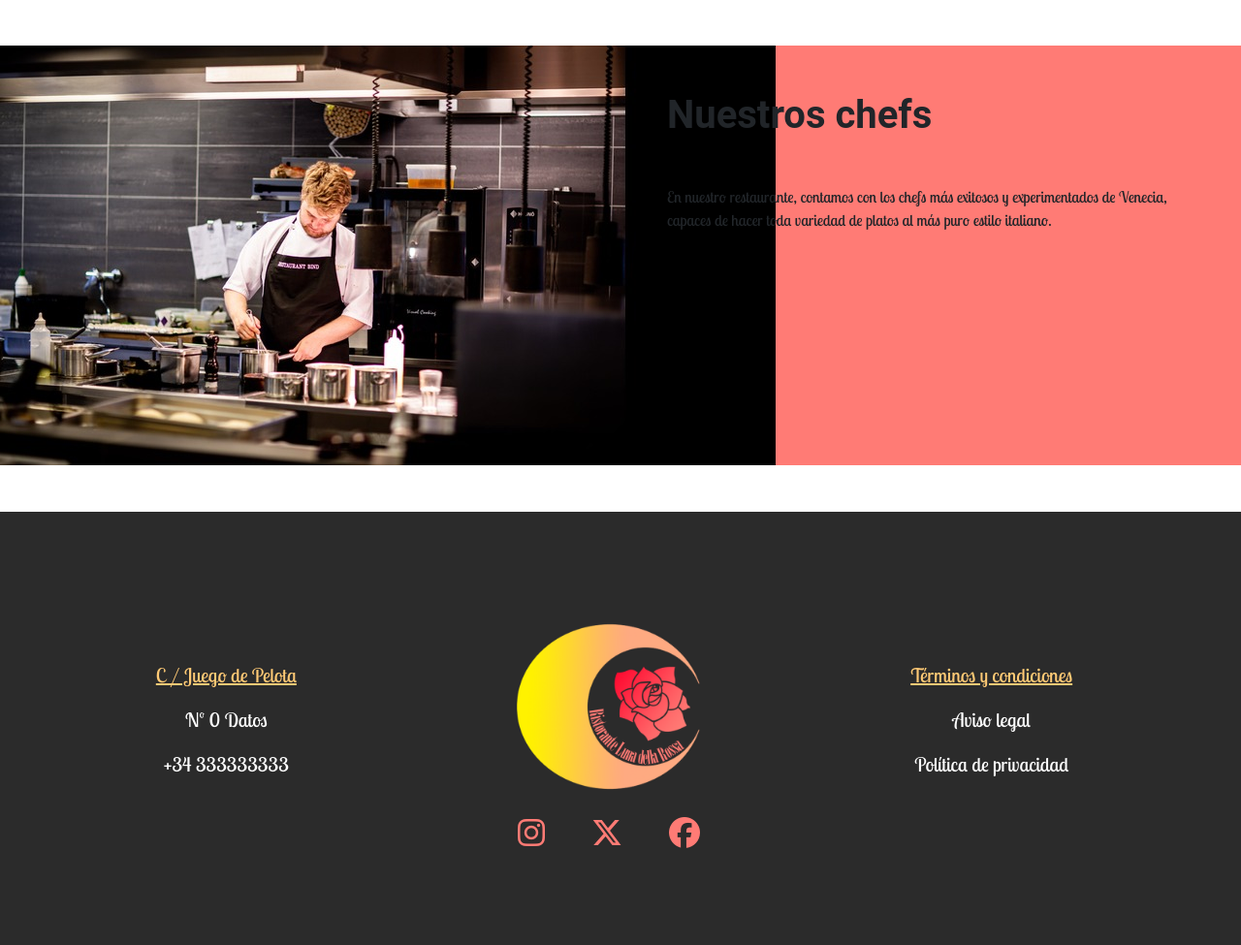
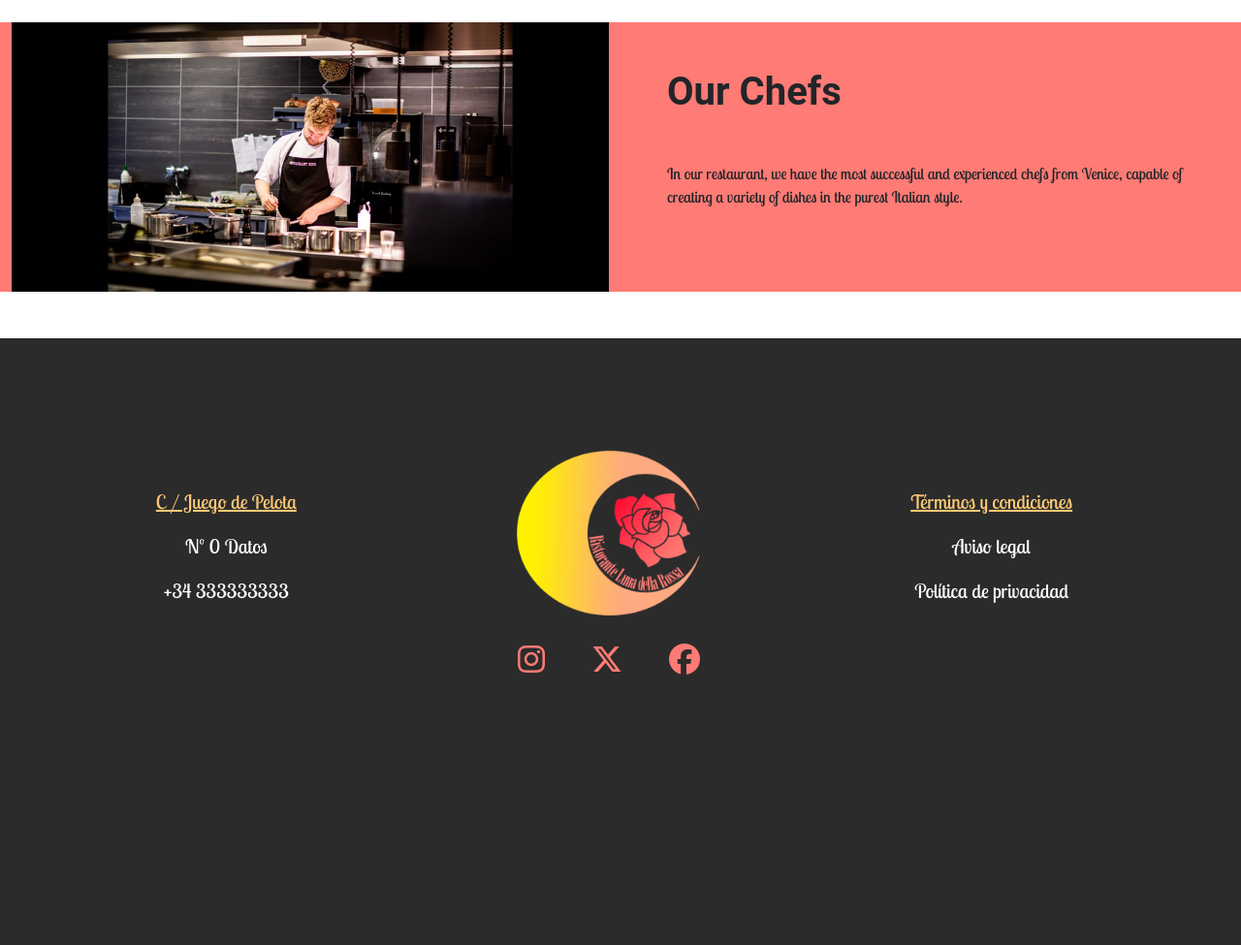
Before and after one commit to JuanEladio04/CSI_Restaurant, a PHP site: page /view/aboutUs.php in a window 1280 px wide. Shown: the part 905-1880 px from the top of the page at 97% size. After the commit the page ends 1701 px from the top, so only its background shows below. Run offline with PHP 8.4, Linux system fonts and the light colour scheme; some libraries are stand-ins or nearby versions.

Commit message:
feat(commit) Added explications of each part of the code in aboutUs page

```diff
--- a/view/aboutUs.php
+++ b/view/aboutUs.php
@@ -1,64 +1,59 @@
 <?php include("../includes/a_config.php"); ?>
+<!-- Including configuration file -->
+
 <!doctype html>
 <html>
 
 <head>
     <?php include("../includes/head-tag-contents.php"); ?>
+    <!-- Including head tag contents -->
 </head>
 
 <body id="background-<?php echo $CURRENT_PAGE; ?>">
     <?php include("../includes/navigation.php"); ?>
+    <!-- Including navigation bar -->
     <?php include("../includes/design-top.php"); ?>
+    <!-- Including design-top file -->
 
     <div class="container-fluid">
 
-        <section class="row mb-5 bg-danger">
+        <section class="row mb-5 bg-danger margin">
             <article class="articulo col p-5">
-                <p class="mt-3">Bienvenido a Luna della Rosa, donde la auténtica pasión italiana se fusiona con la
-                    elegancia y el encanto en cada plato. En nuestro restaurante, nos enorgullece ofrecer una
-                    experiencia culinaria única que transporta a nuestros comensales a las pintorescas calles de Italia,
-                    donde la comida es una celebración de sabores frescos y auténticos.
-                    En Luna di Rosa, nuestra historia es tan rica como nuestros sabores. Fundado por amantes de la
-                    cocina italiana con décadas de experiencia, nuestro restaurante nació de la creencia apasionada de
-                    que la verdadera esencia de Italia puede ser transmitida a través de cada bocado.
-                </p>
+                <!-- Section with a welcome message -->
+                <p class="mt-3">Welcome to Luna della Rosa, where authentic Italian passion merges with elegance and charm in every dish. In our restaurant, we take pride in offering a unique culinary experience that transports our diners to the picturesque streets of Italy, where food is a celebration of fresh and authentic flavors. At Luna di Rosa, our history is as rich as our flavors. Founded by Italian cuisine enthusiasts with decades of experience, our restaurant was born from the passionate belief that the true essence of Italy can be conveyed through every bite.</p>
             </article>
         </section>
 
 
-        <section class="row mb-5 bg-danger flex-lg-row ">
+        <section class="row mb-5 bg-danger flex-lg-row margin">
             <article class="articulo col-lg-6 p-5">
-                <h1>Un pequeño vistazo</h1>
+                <!-- Section with a brief overview -->
+                <h1>A Glimpse</h1>
                 <p class="mt-5 d-none d-lg-block">
-                    Aquí en Luna Della Rossa tenemos un sueño. El cual, consiste en deleitar a nuestros clientes con la
-                    comida más exquisita que hayan podido saborear.
-                    Todos nuestros platos los hacemos al dedillo para asegurarnos de que su calidad sea más que
-                    excelente.
+                    Here at Luna Della Rossa, we have a dream. It involves delighting our customers with the most exquisite food they have ever tasted. We meticulously craft all our dishes to ensure their quality is nothing short of excellent.
                 </p>
             </article>
             <article class="col-lg-6 position-relative">
-                <iframe class="w-100 h-100 border-0" src="https://www.youtube.com/embed/4pg7EaYo7hM" frameborder="0"
-                    allow="accelerometer; autoplay; clipboard-write; encrypted-media; gyroscope; picture-in-picture"
-                    allowfullscreen>
-                </iframe>
+                <!-- Section with an embedded YouTube video -->
+                <iframe class="w-100 h-100 border-0" src="https://www.youtube.com/embed/4pg7EaYo7hM" frameborder="0" allow="accelerometer; autoplay; clipboard-write; encrypted-media; gyroscope; picture-in-picture" allowfullscreen></iframe>
             </article>
         </section>
 
 
 
-        <section class="row mb-5 bg-danger">
+        <section class="row mb-5 bg-danger margin">
             <article class="col articulo">
+                <!-- Section with information about chefs -->
                 <div class="row">
                     <div class="col-lg-6 d-none d-lg-flex justify-content-center">
-                        <img class=""
-                            src="..\img\stockImages\aboutUs_StockImages\pexels-rene-asmussen-2544829 (1).jpg" frameborder="0">
-                        </img>
+                        <!-- Image of chefs -->
+                        <img class="img-fluid" src="..\img\stockImages\aboutUs_StockImages\pexels-rene-asmussen-2544829 (1).jpg" style="width: 100%;" frameborder="0">
                     </div>
                     <div class="col-lg-6 p-5">
-                        <h1>Nuestros chefs</h1>
-                        <p class=" mt-5">
-                            En nuestro restaurante, contamos con los chefs más exitosos y experimentados de Venecia,
-                            capaces de hacer toda variedad de platos al más puro estilo italiano.
+                        <!-- Details about chefs -->
+                        <h1>Our Chefs</h1>
+                        <p class="mt-5">
+                            In our restaurant, we have the most successful and experienced chefs from Venice, capable of creating a variety of dishes in the purest Italian style.
                         </p>
                     </div>
                 </div>
@@ -67,6 +62,7 @@
 
     </div>
     <?php include("../includes/footer.php"); ?>
+    <!-- Including the footer -->
 </body>
 
 </html>
```
